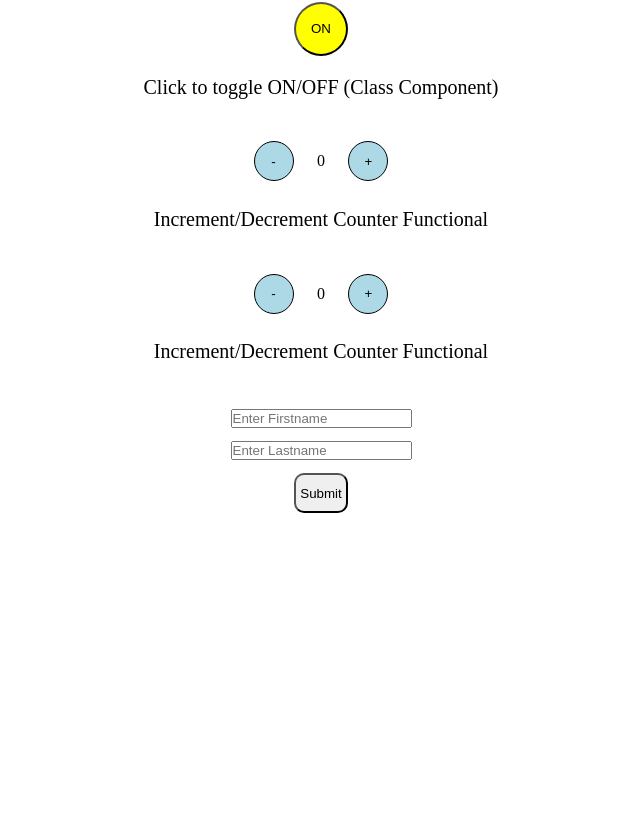
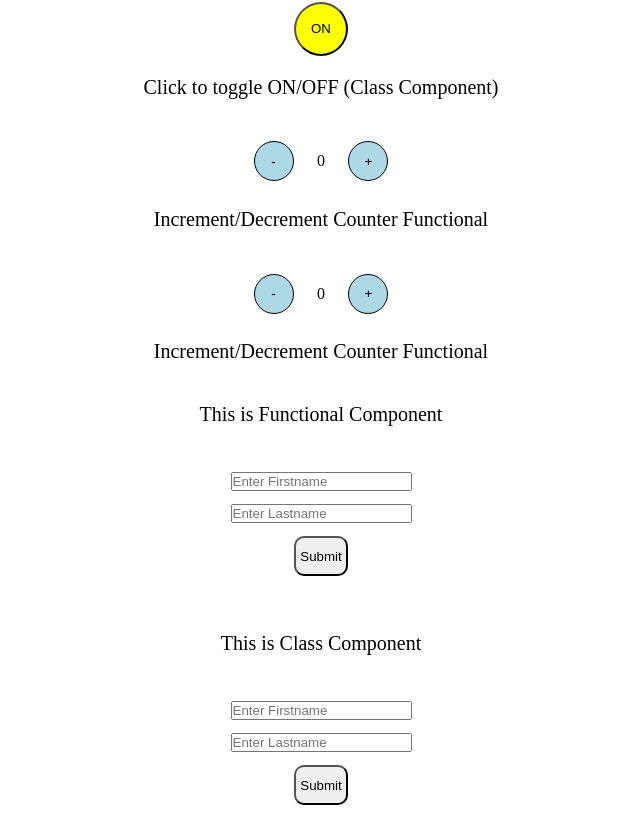
Before and after one commit to amagalla/ReactPractice, a React app: page / in a window 1280 px wide. Shown: the part 236-1057 px from the top of the page, without its empty margins (319-959 px from the left). Before the commit the page ends 800 px from the top, so only its background shows below. Built offline with nearby package versions, Linux system fonts and the light colour scheme.

Commit message:
formFuncAndClass

```diff
--- a/client/App.jsx
+++ b/client/App.jsx
@@ -5,6 +5,7 @@ import Title from "./components/Title";
 import CounterFunctional from "./components/CounterFunctional";
 import CounterClass from "./components/CounterClass";
 import FormInputOutputArrayFunctional from "./components/FormInputOutputArrayFunctional";
+import FormInputOutputArrayClass from "./components/FormInputOutputArrayClass";
 
 function App() {
   return (
@@ -15,6 +16,7 @@ function App() {
       <CounterFunctional />
       <CounterClass />
       <FormInputOutputArrayFunctional />
+      <FormInputOutputArrayClass />
     </>
   );
 }
--- /dev/null
+++ b/client/components/FormInputOutputArrayClass.jsx
@@ -0,0 +1,68 @@
+import React, { Component } from "react";
+import "../styles/formInputOutputArray.scss";
+
+class FormInputOutputArray extends Component {
+  constructor() {
+    super();
+    this.state = {
+      firstName: "",
+      lastName: "",
+      namesArr: [],
+    };
+    this.handleChange = this.handleChange.bind(this);
+    this.handleSubmit = this.handleSubmit.bind(this);
+  }
+
+  handleChange(e) {
+    const { name, value } = e.target;
+    this.setState((prev) => ({
+      ...prev,
+      [name]: value,
+    }));
+  }
+
+  handleSubmit(e) {
+    e.preventDefault();
+    const newArr = this.state.namesArr;
+    newArr.push(this.state.firstName + " " + this.state.lastName);
+    this.setState({
+      firstName: "",
+      lastName: "",
+      namesArr: newArr,
+    });
+  }
+
+  render() {
+    const namesArrOutput = this.state.namesArr.map((names, i) => (
+      <div key={i}>{names}</div>
+    ));
+
+    return (
+      <>
+        <div className='inputOutput-title'>This is Class Component</div>
+        <div className='inputOutput-container'>
+          <form onSubmit={this.handleSubmit}>
+            <input
+              type='text'
+              placeholder='Enter Firstname'
+              name='firstName'
+              value={this.state.firstName || ""}
+              onChange={this.handleChange}
+            />
+            <input
+              type='text'
+              placeholder='Enter Lastname'
+              name='lastName'
+              value={this.state.lastName || ""}
+              onChange={this.handleChange}
+            />
+            <button>Submit</button>
+          </form>
+        </div>
+        <div className='submit-output-container'>{namesArrOutput}</div>
+      </>
+    );
+  }
+}
+
+export default FormInputOutputArray;
--- a/client/components/FormInputOutputArrayFunctional.jsx
+++ b/client/components/FormInputOutputArrayFunctional.jsx
@@ -17,6 +17,10 @@ const FormInputOutputArrayFunctional = () => {
   const handleSubmit = (e) => {
     e.preventDefault();
     setNamesArr((prevNames) => [...prevNames, name]);
+    setName({
+      firstName: "",
+      lastName: "",
+    });
   };
 
   const namesArrOutput = namesArr.map((name, i) => (
@@ -27,6 +31,7 @@ const FormInputOutputArrayFunctional = () => {
 
   return (
     <>
+      <div className='inputOutput-title'>This is Functional Component</div>
       <div className='inputOutput-container'>
         <form onSubmit={handleSubmit}>
           <input
--- a/client/styles/formInputOutputArray.scss
+++ b/client/styles/formInputOutputArray.scss
@@ -4,6 +4,12 @@
   text-align: center;
   width: 80%;
   margin: auto;
+}
+
+.inputOutput-title {
+  text-align: center;
+  margin-top: 2em;
+  font-size: 20px;
 }
 
 .inputOutput-container {
```
